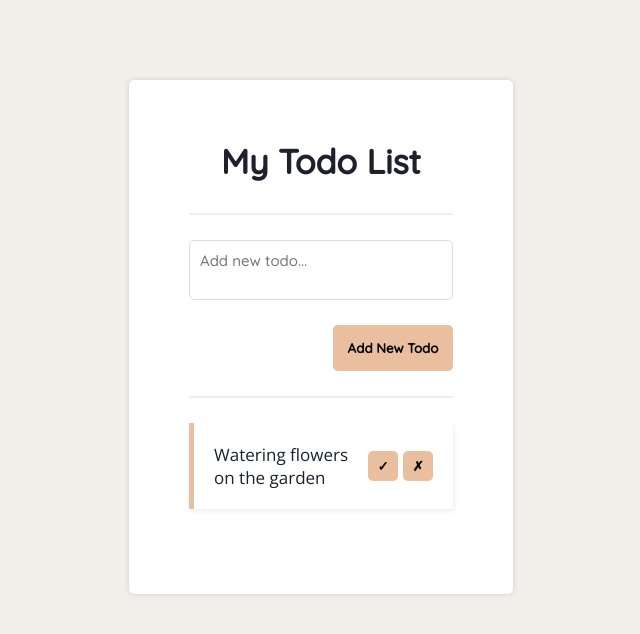
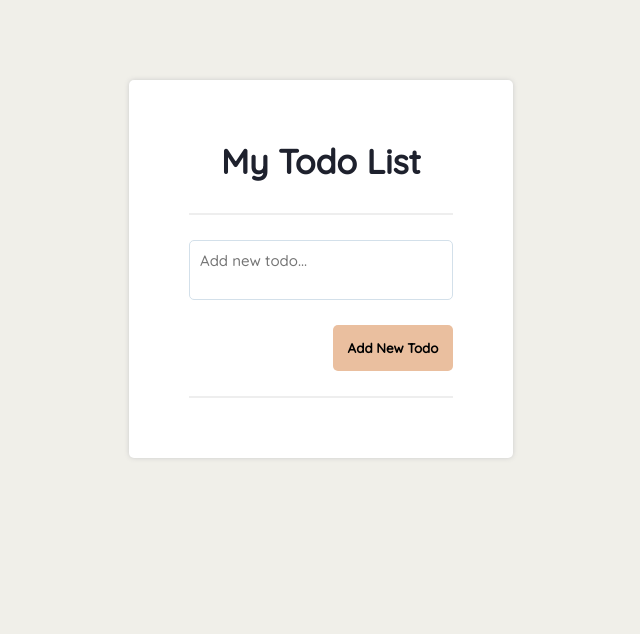
Before and after one commit to ifindev/todo-list, a React (Create React App) app: page / in a window 1280 px wide. Shown: the top 634 px of the page, without its empty margins (319-959 px from the left). Built offline with nearby package versions, Linux system fonts and the light colour scheme.

Commit message:
Local storage implementation success

```diff
--- a/src/components/TodoApp.js
+++ b/src/components/TodoApp.js
@@ -1,15 +1,31 @@
 import "../styles.css";
-import { useState } from "react";
+import { useState, useEffect } from "react";
 
 // Import components
 import AddTodo from './AddTodo.js'
 import TodoList from './TodoList.js'
 
+// Custom hook to store Todo Items on local storage
+const useLocalStorageInTodo = localStorageKey => {
+
+}
+
+
 const TodoApp = ({ todos }) => {
-  const [todoList, setTodoList] = useState(todos);
+  const json = localStorage.getItem('todoLists');
+  const todoLists = JSON.parse(json) || [];
+
+  const [todoList, setTodoList] = useState(todoLists || todos);
   const [newTodo, setNewTodo] = useState("");
 
   let warningMessage = "You haven't write anything for your new todo :)";
+
+  useEffect(() => {
+    localStorage.setItem("todoLists", JSON.stringify(todoList))
+    // return () => {
+    //   localStorage.removeItem("todoLists");
+    // }
+  }, [todoList])
 
   const handleAddTodo = () => {
     let todoItem = {
```
